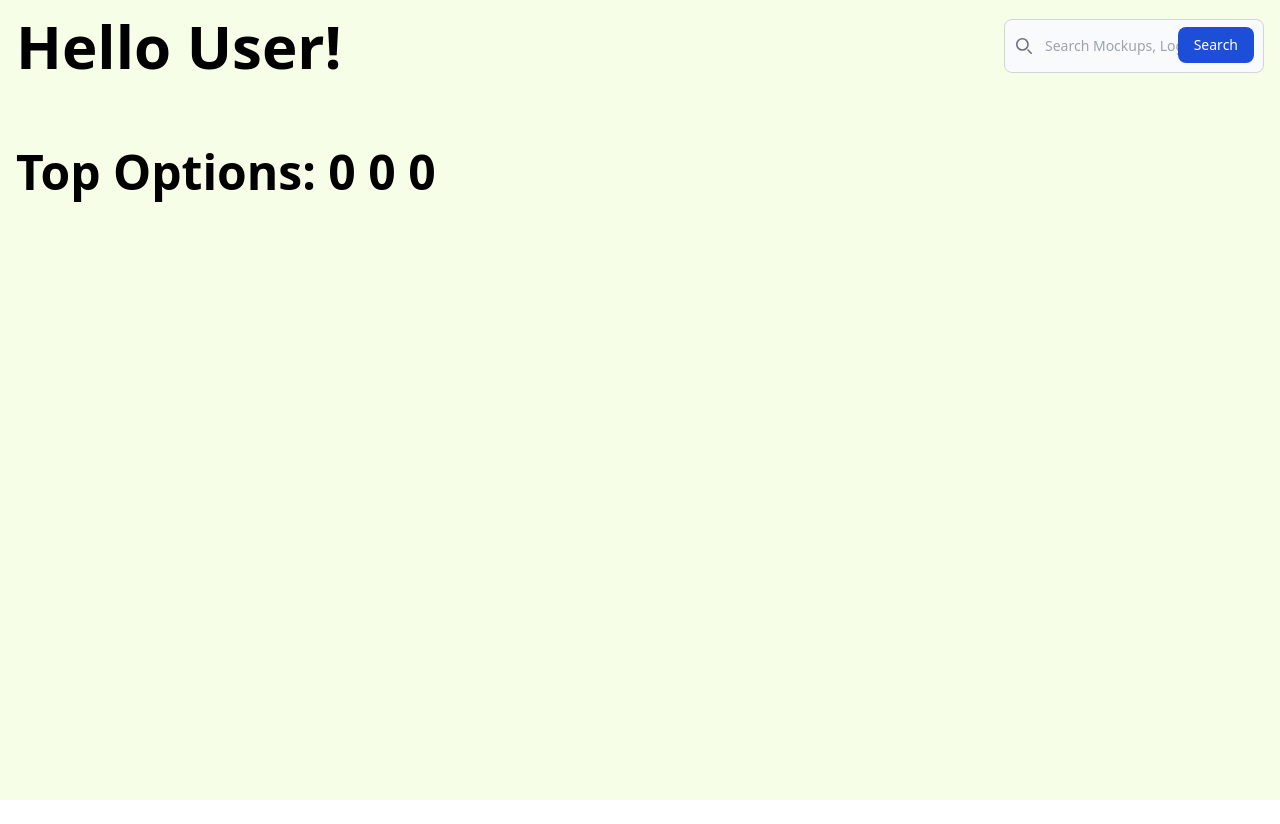
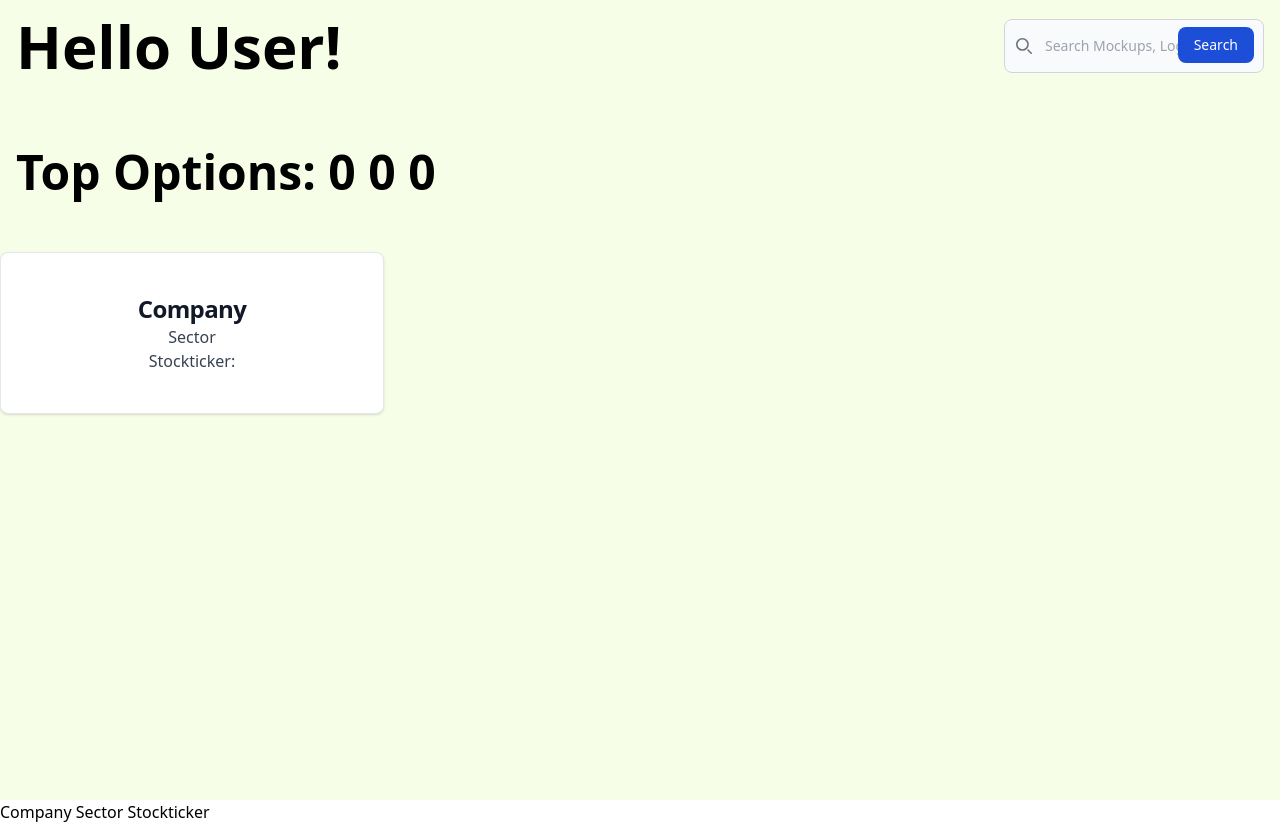
Before and after one commit to tbwrigh/HackUTDX, a SvelteKit app in the folder frontend/my-app/: page /callback in a window 1280 px wide. Before the commit the page ends 800 px from the top, so only its background shows below. Built offline with nearby package versions, Linux system fonts and the light colour scheme; no server answers.

Commit message:
added card feature

```diff
--- a/frontend/my-app/src/routes/callback/+page.svelte
+++ b/frontend/my-app/src/routes/callback/+page.svelte
@@ -46,4 +46,13 @@
 
         {genderVal} {orientationVal} {raceVal}
     </h1>
+    <div class="flex flex-col items-center justify-center h-auto mb-5 block max-w-sm p-10 bg-white border border-gray-200 rounded-lg shadow hover:bg-gray-100 dark:bg-gray-800 dark:border-gray-700 dark:hover:bg-gray-700">
+        <h5 class="text-2xl font-bold tracking-tight text-gray-900 dark:text-white">Company</h5>
+        <p class="font-normal text-gray-700 dark:text-gray-400">Sector</p>
+        <h3 class="font-normal text-gray-700 dark:text-gray-400">Stockticker: </h3>
+    </div>
 </div>
+
+Company
+Sector
+Stockticker
```
